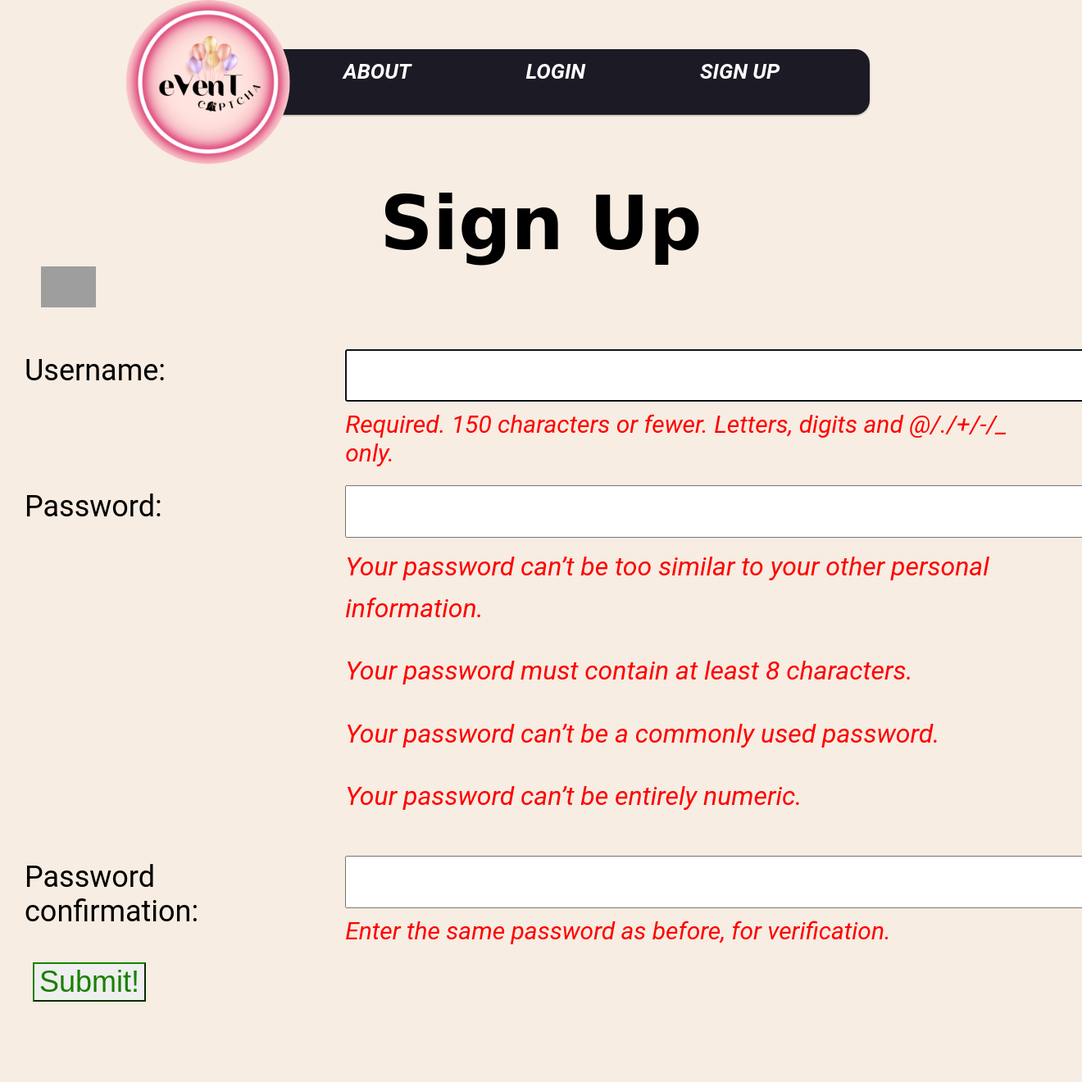
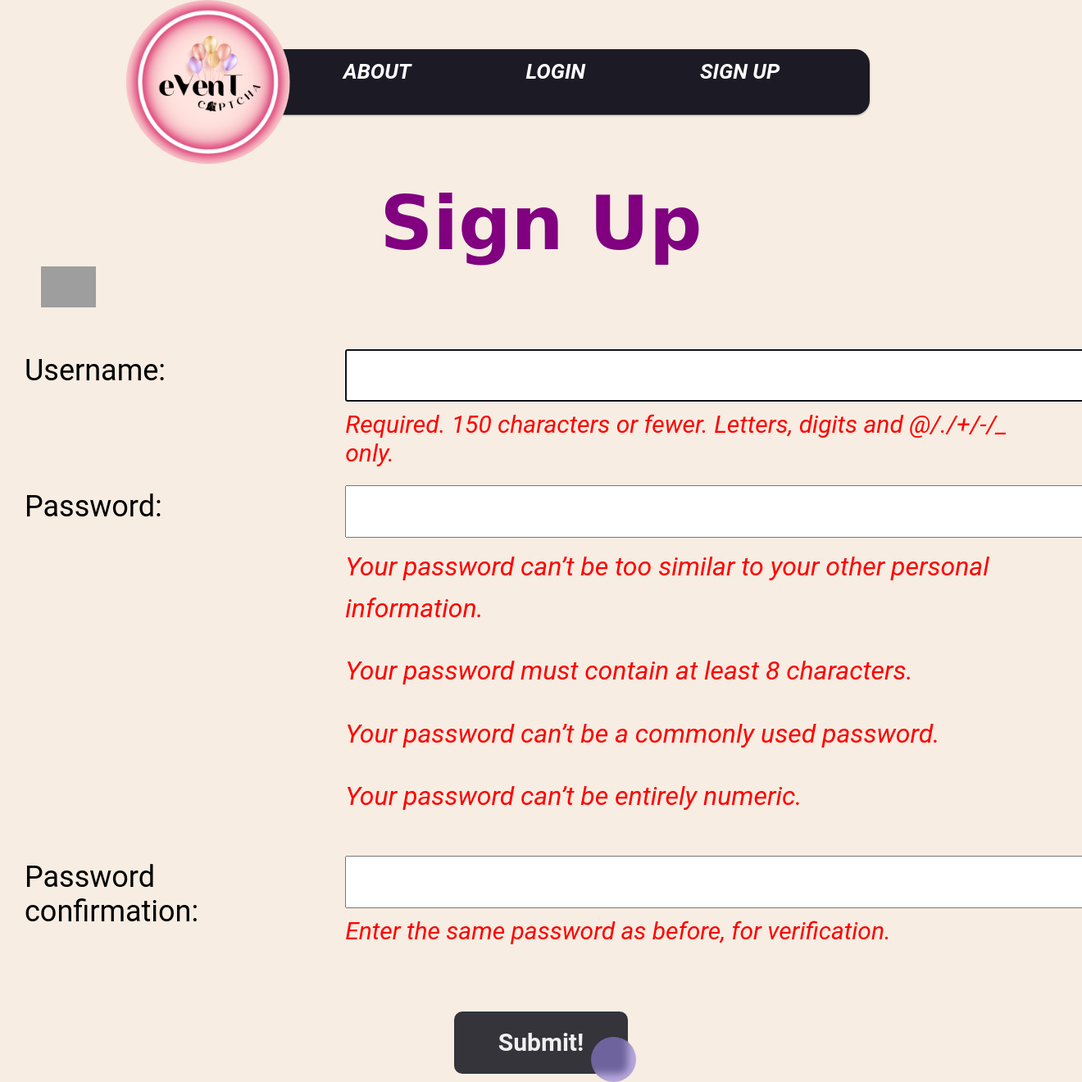
Before and after one commit to cmpacheco23/event-collector, a Django app: page /accounts/signup/ in a window 1320 px wide; the page is wider, and only the part inside the window is pictured. Shown: that part at 82% size. Before the commit the page ends 1222 px from the top of that part, so only its background shows below. Run offline with Django 4.2, Linux system fonts and the light colour scheme; some web fonts are replaced; grey boxes are pictures that could not be loaded.

Commit message:
update styling on sign up page

```diff
--- a/main_app/static/css/base.css
+++ b/main_app/static/css/base.css
@@ -160,9 +160,6 @@ body {
   --link-hover-color: rgb(16, 56, 158);
   --button-bg: rgb(245, 245, 245);
   --button-bg-hover: rgb(226, 226, 226);
-  --submit: rgb(26, 128, 0);
-  --warn: rgb(255, 102, 0);
-  --danger: rgb(220, 20, 30);
   --secondary: rgb(57, 57, 57);
   --card-box-shadow: 5px 5px 6px -1px #AAA;
   --font-xtreme: 4.2rem;
@@ -225,10 +222,6 @@ nav a:hover {
   margin: 20px;
 }
 
-.submit {
-  color: var(--submit);
-  border-color: var(--submit);
-}
 
 .secondary {
   color: var(--secondary);
@@ -327,7 +320,6 @@ nav a:hover {
 
 .button-86 {
   all: unset;
-
   height: 30px;
   font-size: 16px;
   background: transparent;
--- a/main_app/static/css/form.css
+++ b/main_app/static/css/form.css
@@ -51,6 +51,105 @@ td > textarea {
   font-size: 36px;
 }
 
+
+.button-86 {
+  all: unset;
+  height: 30px;
+  font-size: 16px;
+  background: transparent;
+  border: none;
+  position: relative;
+  color: #f0f0f0;
+  cursor: pointer;
+  z-index: 1;
+  display: flex;
+  align-items: center;
+  justify-content: center;
+  white-space: nowrap;
+  user-select: none;
+  -webkit-user-select: none;
+  touch-action: manipulation;
+  padding: 8px 16px;
+  border-radius: 6px;
+  border-width: 2px;
+  text-decoration: none;
+  font-weight: 600;
+  cursor: pointer;
+  font-family: 'Roboto', sans-serif;
+  margin-right: 10px;
+  width: 180px;
+  height: 60px;
+}
+
+.button-86.submit {
+  margin: 0 auto; /* Add this to center the button horizontally */
+  text-align: center; /* Center the button text horizontally */
+  display: block; /* Make the button a block element for proper centering */
+  margin-top: 60px;
+}
+
+.btn,
+.submit, .button-86 {
+  font-size: 30px;
+  margin-top: 40px;
+  margin-left: 18px;
+}
+
+.button-86::after,
+.button-86::before {
+  content: '';
+  position: absolute;
+  bottom: 0;
+  right: 0;
+  z-index: -99999;
+  transition: all .4s;
+}
+
+.button-86::before {
+  transform: translate(0%, 0%);
+  width: 100%;
+  height: 100%;
+  background: #34343a;
+  border-radius: 10px;
+}
+
+.button-86::after {
+  transform: translate(10px, 10px);
+  width: 55px;
+  height: 55px;
+  background: #9280d99f;
+  backdrop-filter: blur(5px);
+  -webkit-backdrop-filter: blur(5px);
+  border-radius: 50px;
+}
+
+.button-86.btn.danger::after {
+  background: #c50e26b2;
+}
+
+.button-86.btn.warn::after {
+  background: #39ba629f;
+}
+
+
+.button-86:hover::before {
+  transform: translate(5%, 20%);
+  width: 110%;
+  height: 110%;
+}
+
+.button-86:hover::after {
+  border-radius: 10px;
+  transform: translate(0, 0);
+  width: 100%;
+  height: 100%;
+}
+
+.button-86:active::after {
+  transition: 0s;
+  transform: translate(0, 5%);
+}
+
 span.helptext{
   max-width: 100%;
   margin-bottom: 20px;
@@ -79,3 +178,7 @@ img.event-icon{
   width: 70px;
   height: 70px;
 }
+
+h1.signup, h1.page-header{
+  color: purple;
+}
--- a/main_app/templates/signup.html
+++ b/main_app/templates/signup.html
@@ -8,7 +8,7 @@
 {% block content %}
 
 <div class="page-header">
-  <h1>Sign Up</h1>
+  <h1 class="signup">Sign Up</h1>
   <img src="{% static 'images/nerd-cat.svg' %}" alt=""/>
 </div>
 {% if error_message %}
@@ -19,7 +19,7 @@
   <table>
     {{ form.as_table }}
   </table>
-  <button type="submit" class="btn submit">Submit!</button>
+  <button type="submit" class="btn submit button-86">Submit!</button>
 </form>
 
 {% endblock %}
```
